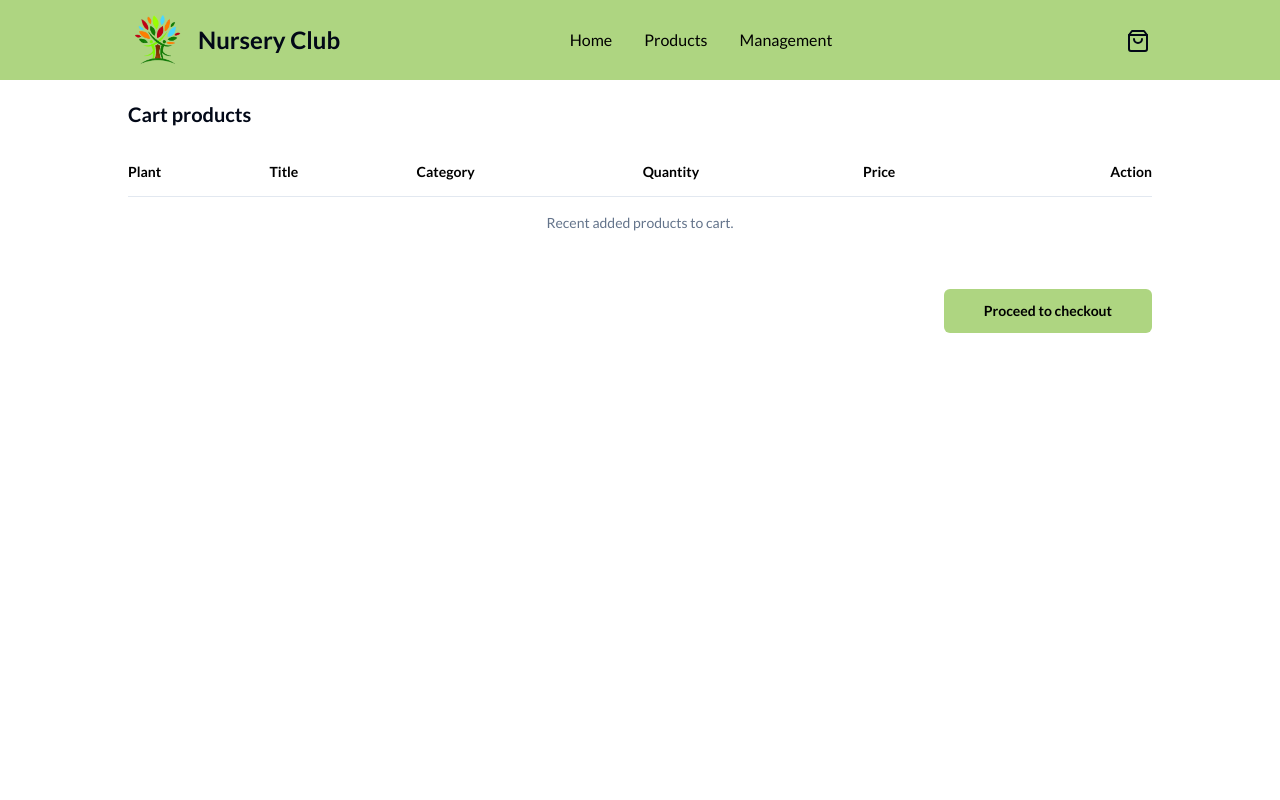
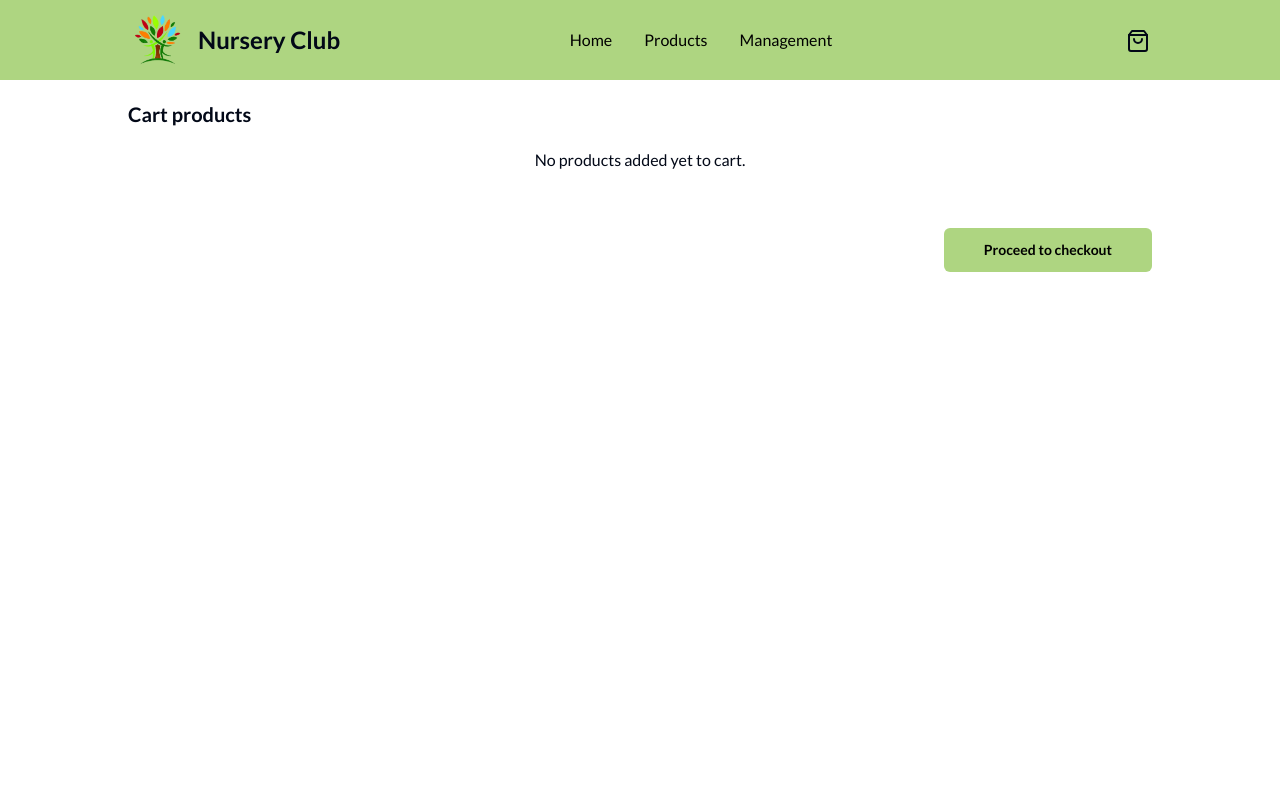
Before and after one commit to Mehedi556/nursery-app-client, a React (Vite) app: page /cart in a window 1280 px wide. Shown: the top 800 px of the page. Built offline with nearby package versions, Linux system fonts and the light colour scheme.

Commit message:
updated cart page

```diff
--- a/src/pages/cart/Cart.tsx
+++ b/src/pages/cart/Cart.tsx
@@ -16,12 +16,17 @@ import AddUserInfoModal from "./AddUserInfoModal";
 const Cart = () => {
   const { products } = useAppSelector((state) => state.product)
   const dispatch = useAppDispatch()
+
+
   return (
     <div>
       <div className="max-w-[1024px] mx-auto px-3 lg:px-0">
         <div className="py-5">
           <h1 className="text-lg sm:text-xl font-bold">Cart products</h1>
         </div>
+
+        {
+          products.length > 0 ?
           <Table>
           <TableCaption>Recent added products to cart.</TableCaption>
           <TableHeader>
@@ -34,9 +39,10 @@ return (
               <TableHead className="p-0 text-right font-bold text-black">Action</TableHead>
             </TableRow>
           </TableHeader>
+
           <TableBody>
             {
-          products?.map(( item: TProduct ) => (
+              products?.map((item: TProduct) => (
                 <TableRow className="mb-6" key={item?._id}>
                   <TableCell className="font-medium p-0">
                     <img className="h-14 sm:h-24 w-14 sm:w-24 object-cover object-center" src={item?.image} alt="" />
@@ -48,7 +54,7 @@ return (
                   <TableCell className="">
                     <div className="flex justify-end">
                       <button onClick={() => dispatch(removeProduct(item?._id as string))}>
-                    <Trash2 className="text-red-600 h-4 sm:h-6 w-4 sm:w-6"/>
+                        <Trash2 className="text-red-600 h-4 sm:h-6 w-4 sm:w-6" />
                       </button>
 
                     </div>
@@ -59,6 +65,12 @@ return (
 
           </TableBody>
         </Table>
+        :
+        <div className="w-full flex justify-center items-center">
+            <p>No products added yet to cart.</p>
+        </div>
+        }
+
 
         <div className="flex justify-end">
           <AddUserInfoModal>
--- a/vite.config.ts
+++ b/vite.config.ts
@@ -6,6 +6,7 @@ import path from "path"
 // https://vitejs.dev/config/
 export default defineConfig({
   plugins: [react()],
+  build: { chunkSizeWarningLimit: 1600 },
   resolve: {
     alias: {
       "@": path.resolve(__dirname, "./src"),
```
Also changed, not shown: 1 other file (tests, documents, lock files or other folders). Lines whose indentation alone changed are shown as unchanged.
